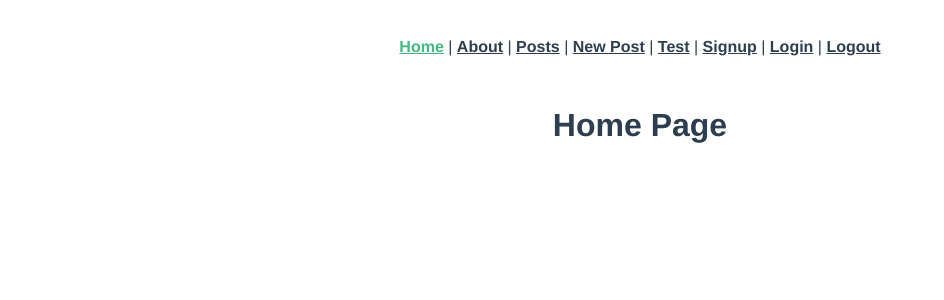
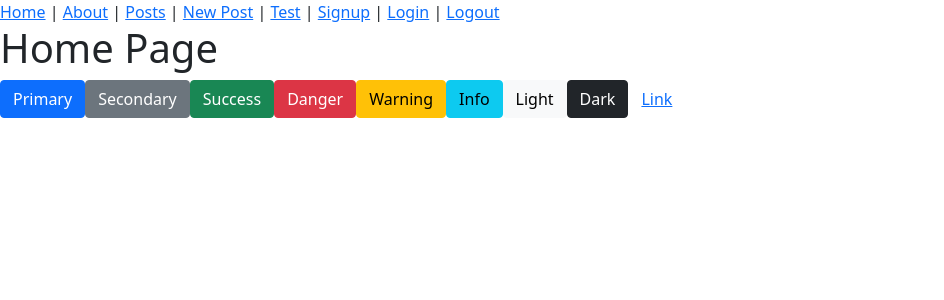
Before and after one commit to SymensJeffrey/blog_vue_app, a Vue app: page / in a window 1280 px wide. Shown: the top 300 px of the page, without its empty margins (0-944 px from the left). Built offline with nearby package versions, Linux system fonts and the light colour scheme.

Commit message:
add bootstrap

```diff
--- a/package.json
+++ b/package.json
@@ -8,7 +8,10 @@
   },
   "dependencies": {
     "axios": "^0.21.1",
+    "bootstrap": "^5.0.2",
     "core-js": "^3.6.5",
+    "jquery": "^3.6.0",
+    "popper.js": "^1.16.1",
     "vue": "^2.6.11",
     "vue-router": "^3.2.0"
   },
--- a/src/App.vue
+++ b/src/App.vue
@@ -15,24 +15,4 @@
 </template>
 
 <style>
-#app {
-  font-family: Avenir, Helvetica, Arial, sans-serif;
-  -webkit-font-smoothing: antialiased;
-  -moz-osx-font-smoothing: grayscale;
-  text-align: center;
-  color: #2c3e50;
-}
-
-#nav {
-  padding: 30px;
-}
-
-#nav a {
-  font-weight: bold;
-  color: #2c3e50;
-}
-
-#nav a.router-link-exact-active {
-  color: #42b983;
-}
 </style>
--- a/src/main.js
+++ b/src/main.js
@@ -2,6 +2,8 @@
 import App from "./App.vue";
 import router from "./router";
 import axios from "axios";
+import "bootstrap";
+import "bootstrap/dist/css/bootstrap.min.css";
 
 axios.defaults.baseURL = process.env.NODE_ENV === "development" ? "http://localhost:3000" : "/";
 
--- a/src/views/Home.vue
+++ b/src/views/Home.vue
@@ -1,6 +1,15 @@
 <template>
   <div class="home">
     <h1> Home Page </h1>
+    <button type="button" class="btn btn-primary">Primary</button>
+    <button type="button" class="btn btn-secondary">Secondary</button>
+    <button type="button" class="btn btn-success">Success</button>
+    <button type="button" class="btn btn-danger">Danger</button>
+    <button type="button" class="btn btn-warning">Warning</button>
+    <button type="button" class="btn btn-info">Info</button>
+    <button type="button" class="btn btn-light">Light</button>
+    <button type="button" class="btn btn-dark">Dark</button>
+    <button type="button" class="btn btn-link">Link</button>
   </div>
 </template>
 
--- a/src/views/PostIndex.vue
+++ b/src/views/PostIndex.vue
@@ -1,4 +1,5 @@
 <template>
+
   <div class="home">
     <h1> Posts </h1>
     <div v-for="post in posts">
```
Also changed, not shown: 1 other file (tests, documents, lock files or other folders).
